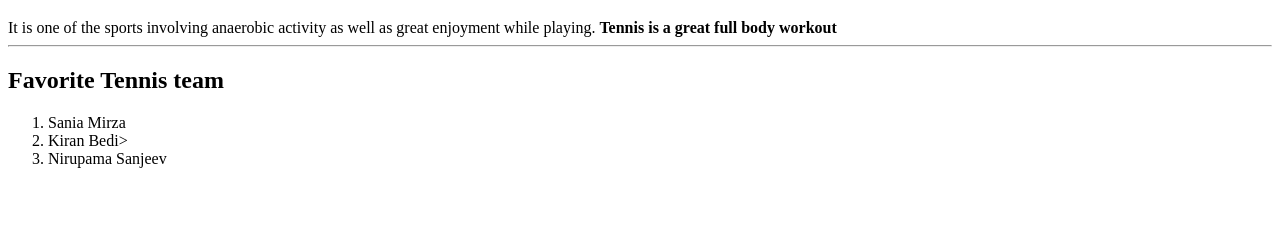
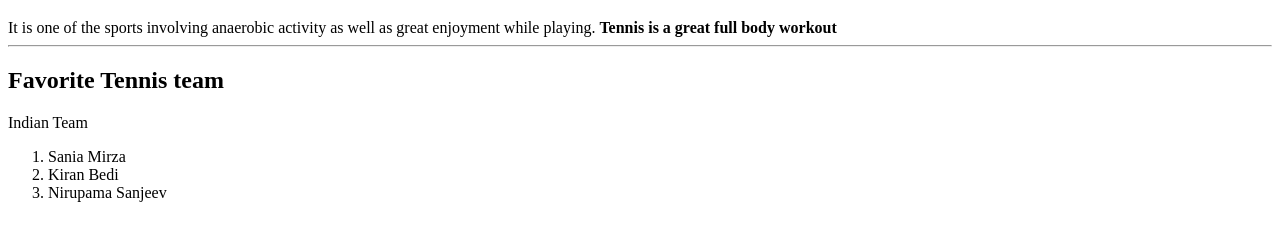
Before and after one commit to 44-563-Web-Apps-S23/44563-webapps-assignment-3-supriya-s562040, a plain HTML site: page index.html in a window 1280 px wide. Shown: the part 87-328 px from the top of the page. Drawn offline with Linux system fonts and the light colour scheme.

Commit message:
Update index.html

```diff
--- a/index.html
+++ b/index.html
@@ -14,8 +14,9 @@
 
 <hr>
 <h2>Favorite Tennis team</h2>
+<p>Indian Team</p>
 <ol>
     <li>Sania Mirza</li>
-    <li>Kiran Bedi></li>
+    <li>Kiran Bedi</li>
     <li>Nirupama Sanjeev</li>
 </ol>
```
